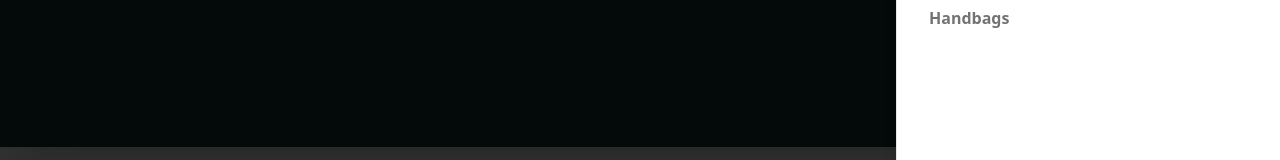
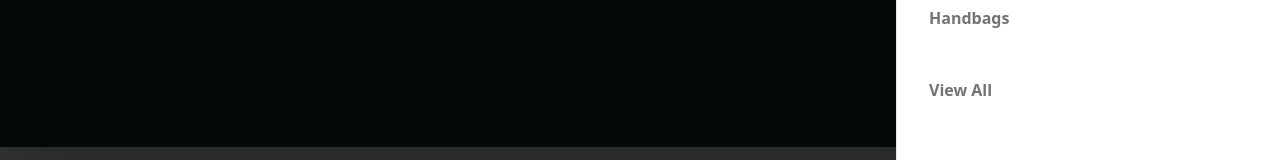
Before and after one commit to YismelR/moda-muse-app, a React (Vite) app: page / in a window 1280 px wide. Both pictures are taken after a click on the button "Product". Shown: the part 438-598 px from the top of the page. Built offline with nearby package versions, Linux system fonts and the light colour scheme.

Commit message:
Linked the view all to the items list

```diff
--- a/src/components/navigation-bar/ProductButton.tsx
+++ b/src/components/navigation-bar/ProductButton.tsx
@@ -8,6 +8,8 @@ import {
 } from '@/components/ui/sheet';
 import burgerBars from '@/assets/burger-bars.svg';
 import { cardCategories } from '../homepage/FeatureCards';
+import { Link } from 'react-router-dom';
+
 export default function ProductButton() {
   return (
     <Sheet>
@@ -27,6 +29,10 @@ export default function ProductButton() {
                 <span className="absolute top-0 left-0 w-full h-full bg-hover rounded-r-xl transform scale-x-0 origin-left transition-transform duration-300 ease-in group-hover:scale-x-100"></span>
               </span>
             ))}
+            <Link to="/items-list" className="relative group cursor-pointer">
+              <span className="relative z-10 inline-block p-2">View All</span>
+              <span className="absolute top-0 left-0 w-full h-full bg-hover rounded-r-xl transform scale-x-0 origin-left transition-transform duration-300 ease-in group-hover:scale-x-100"></span>
+            </Link>
           </SheetDescription>
         </SheetHeader>
       </SheetContent>
```
